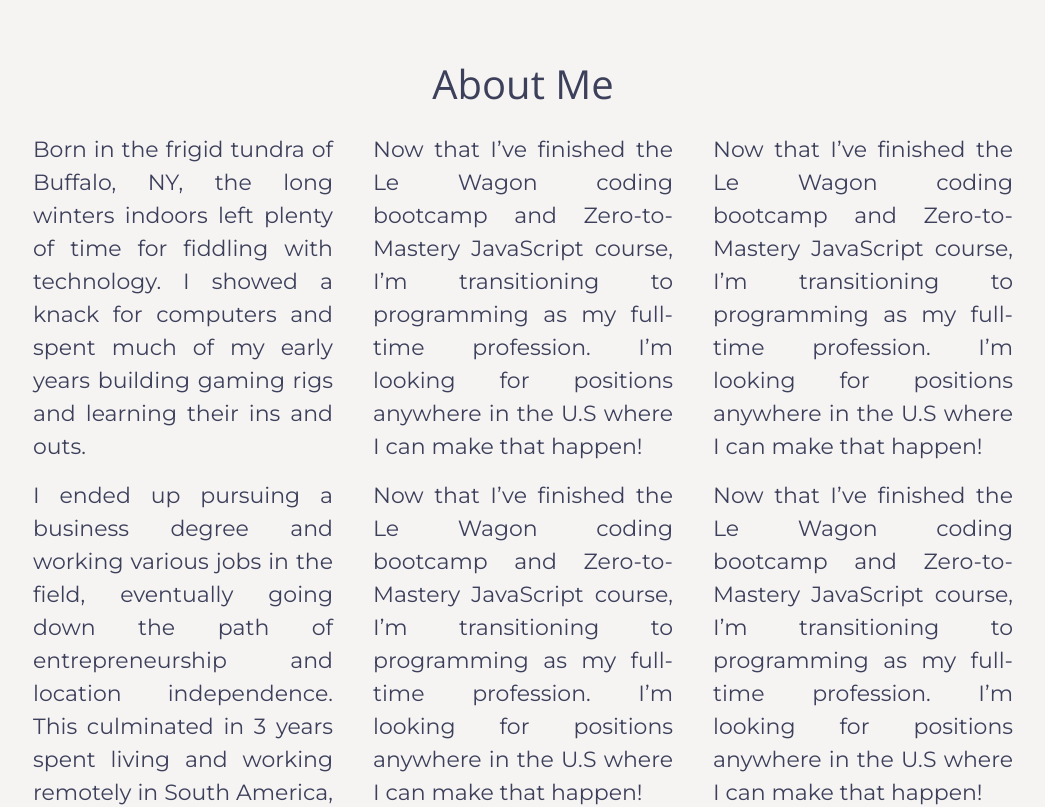
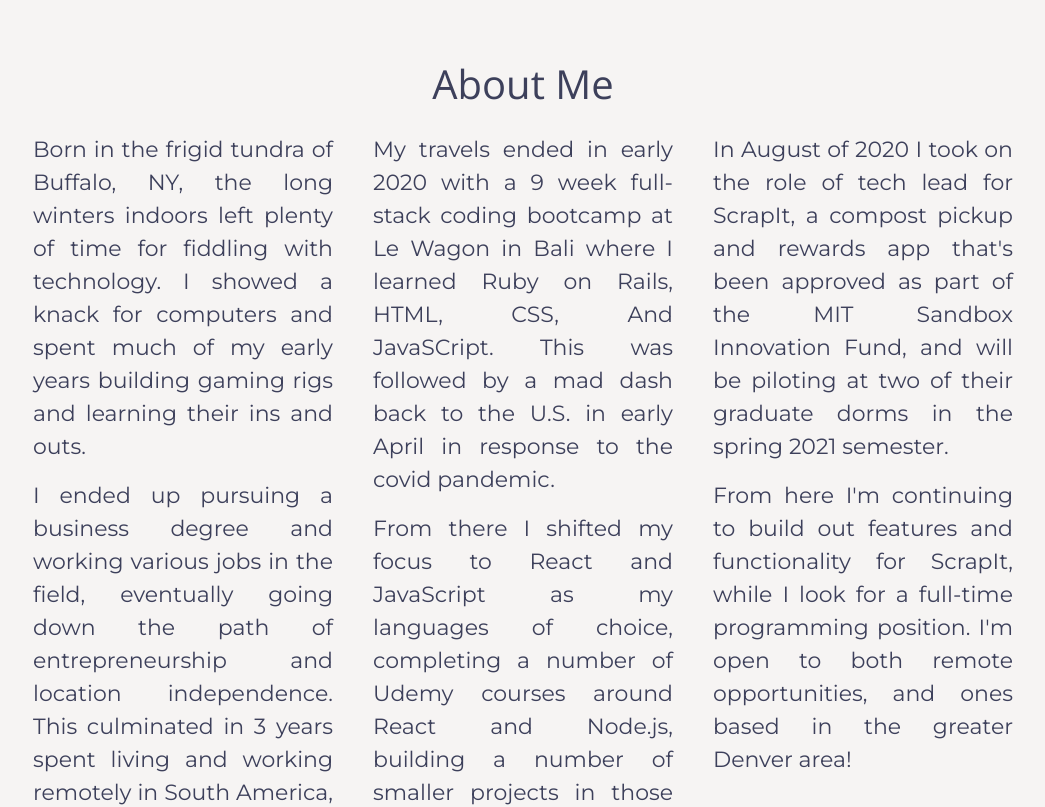
Before and after one commit to brandon-olin/PortfolioPage, a React (Create React App) app: page / in a window 1280 px wide. Shown: the part 860-1667 px from the top of the page, without its empty margins (117-1162 px from the left). Built offline with nearby package versions, Linux system fonts and the light colour scheme.

Commit message:
Finished writing the about me section, page ready to deploy

```diff
--- a/src/components/AboutSection.js
+++ b/src/components/AboutSection.js
@@ -1,5 +1,5 @@
 import React from 'react';
-import FadeInSection from '../component/FadeInSection';
+import FadeInSection from './FadeInSection';
 
 const AboutSection = () => {
   return (
@@ -14,14 +14,14 @@ const AboutSection = () => {
         </FadeInSection>
         <FadeInSection delay={750}>
           <div>
-            <p className="about-text">Now that I’ve finished the Le Wagon coding bootcamp and Zero-to-Mastery JavaScript course, I’m transitioning to programming as my full-time profession. I’m looking for positions anywhere in the U.S where I can make that happen!</p>
-            <p className="about-text">Now that I’ve finished the Le Wagon coding bootcamp and Zero-to-Mastery JavaScript course, I’m transitioning to programming as my full-time profession. I’m looking for positions anywhere in the U.S where I can make that happen!</p>
+            <p className="about-text">My travels ended in early 2020 with a 9 week full-stack coding bootcamp at Le Wagon in Bali where I learned Ruby on Rails, HTML, CSS, And JavaSCript. This was followed by a mad dash back to the U.S. in early April in response to the covid pandemic.</p>
+            <p className="about-text">From there I shifted my focus to React and JavaScript as my languages of choice, completing a number of Udemy courses around React and Node.js, building a number of smaller projects in those languages along the way.</p>
           </div>
         </FadeInSection>
         <FadeInSection delay={1250}>
           <div>
-            <p className="about-text">Now that I’ve finished the Le Wagon coding bootcamp and Zero-to-Mastery JavaScript course, I’m transitioning to programming as my full-time profession. I’m looking for positions anywhere in the U.S where I can make that happen!</p>
-            <p className="about-text">Now that I’ve finished the Le Wagon coding bootcamp and Zero-to-Mastery JavaScript course, I’m transitioning to programming as my full-time profession. I’m looking for positions anywhere in the U.S where I can make that happen!</p>
+            <p className="about-text">In August of 2020 I took on the role of tech lead for ScrapIt, a compost pickup and rewards app that's been approved as part of the MIT Sandbox Innovation Fund, and will be piloting at two of their graduate dorms in the spring 2021 semester.</p>
+            <p className="about-text">From here I'm continuing to build out features and functionality for ScrapIt, while I look for a full-time programming position. I'm open to both remote opportunities, and ones based in the greater Denver area!</p>
           </div>
         </FadeInSection>
       </div>
--- a/src/components/ContactSection.js
+++ b/src/components/ContactSection.js
@@ -2,7 +2,7 @@ import React from 'react';
 import { FontAwesomeIcon } from '@fortawesome/react-fontawesome'
 import { faTwitterSquare, faGithubSquare, faMedium, faLinkedin } from '@fortawesome/free-brands-svg-icons'
 import { faEnvelopeSquare, faFileAlt } from '@fortawesome/free-solid-svg-icons'
-import FadeInSection from '../component/FadeInSection';
+import FadeInSection from './FadeInSection';
 
 const ContactSection = () => {
   return (
--- a/src/components/HeroSection.js
+++ b/src/components/HeroSection.js
@@ -3,7 +3,7 @@ import { FontAwesomeIcon } from '@fortawesome/react-fontawesome'
 import { faArrowDown } from '@fortawesome/free-solid-svg-icons'
 import headshot from '../images/headshot.png';
 import Typed from 'react-typed';
-import FadeInSection from '../component/FadeInSection';
+import FadeInSection from './FadeInSection';
 
 const HeroSection = () => {
   return (
--- a/src/components/ProjectsSection.js
+++ b/src/components/ProjectsSection.js
@@ -1,6 +1,6 @@
 import React from 'react';
 import { Slide } from 'react-slideshow-image';
-import FadeInSection from '../component/FadeInSection';
+import FadeInSection from './FadeInSection';
 import landingpage from '../images/ScrapIt/landingpage.jpg';
 import rewards from '../images/ScrapIt/rewards.jpg';
 import success from '../images/ScrapIt/success.png';
--- a/src/components/TestimonialsSection.js
+++ b/src/components/TestimonialsSection.js
@@ -1,11 +1,9 @@
 import React, { useState } from 'react';
 import alex from '../images/alex.jfif';
 import elad from '../images/elad.jfif';
-import FadeInSection from '../component/FadeInSection';
+import FadeInSection from './FadeInSection';
 
 const TestimonialsSection = () => {
-  const [visible, setVisible] = useState(false);
-
   return (
     <div className="testimonials-container" id="testimonials">
       <h1 id="testimonials-title">Testimonials</h1>
```
Also changed, not shown: src/components/FadeInSection.js (renamed from src/component/FadeInSection.js).
